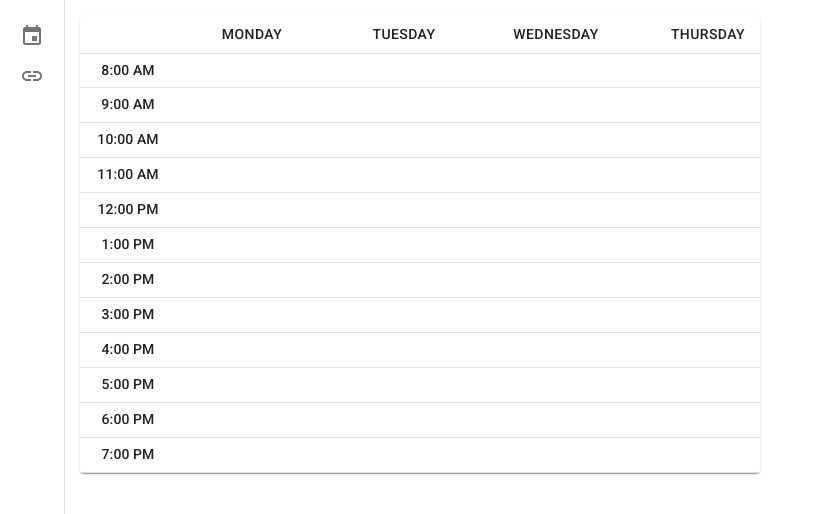
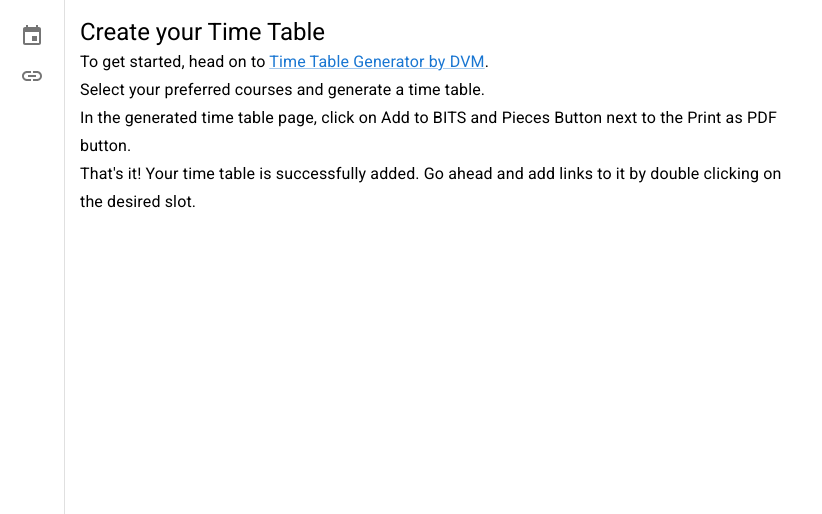
Before and after one commit to Aviral-Omar/bits-and-pieces-extension, a React (Create React App) app: page / in a window 1280 px wide. Shown: the top 514 px of the page, without its empty margins (0-822 px from the left). Built offline with nearby package versions, Linux system fonts and the light colour scheme.

Commit message:
handled single click on slots

```diff
--- a/public/background_scripts/ttgen.js
+++ b/public/background_scripts/ttgen.js
@@ -16,6 +16,10 @@ browser.webNavigation.onCompleted.addListener(
 
 browser.runtime.onMessage.addListener((message) => {
   if (message.tt) {
-    browser.storage.local.set({ ...message, classLinks: {} });
+    const ld = new Array(12);
+    for (let i = 0; i < 12; i++) {
+      ld[i] = new Array(6).fill(null);
+    }
+    browser.storage.local.set({ ...message, linkData: ld });
   }
 });
--- a/public/content_scripts/su.js
+++ /dev/null
@@ -1 +0,0 @@
-document.querySelector("div.abcRioButton")[0].click();
--- /dev/null
+++ b/src/views/TT/HelpPage.jsx
@@ -0,0 +1,28 @@
+import React from 'react';
+import { Typography, Box, Link } from '@mui/material';
+
+const HelpPage = () => (
+	<Box>
+		<Typography variant="h5">Create your Time Table</Typography>
+		<Typography variant="subtitle1">
+			To get started, head on to{' '}
+			<Link href="https://timetable.bits-dvm.org/pilani.html">
+				Time Table Generator by DVM
+			</Link>
+			.
+		</Typography>
+		<Typography variant="subtitle1">
+			Select your preferred courses and generate a time table.
+		</Typography>
+		<Typography variant="subtitle1">
+			In the generated time table page, click on Add to BITS and Pieces Button next to the
+			Print as PDF button.
+		</Typography>
+		<Typography variant="subtitle1">
+			That&apos;s it! Your time table is successfully added. Go ahead and add links to it by
+			double clicking on the desired slot.
+		</Typography>
+	</Box>
+);
+
+export default HelpPage;
--- /dev/null
+++ b/src/views/TT/Slot.jsx
@@ -0,0 +1,61 @@
+/* global browser*/
+import React from 'react';
+import { TableCell, Typography } from '@mui/material';
+import PropTypes from 'prop-types';
+
+const createTab = async link => await browser.tabs.create({ url: link });
+
+const Slot = props => {
+	const { slot, link, day, index } = props;
+	let clicks = [];
+	let timeout;
+
+	const clickHandler = event => {
+		event.preventDefault();
+		clicks.push(new Date().getTime());
+		window.clearTimeout(timeout);
+		timeout = window.setTimeout(() => {
+			if (clicks.length > 1 && clicks[clicks.length - 1] - clicks[clicks.length - 2] < 300) {
+				console.log('Double click');
+			} else {
+				createTab(link);
+			}
+		}, 250);
+	};
+
+	return (
+		<TableCell
+			sx={{
+				backgroundColor:
+					slot.type === 'L'
+						? 'text.secondary'
+						: slot.type === 'P'
+						? 'success.main'
+						: 'warning.main',
+				cursor: 'pointer',
+			}}
+			onClick={clickHandler}
+			key={`${day} ${index}`}
+		>
+			<Typography
+				variant="body2"
+				align="center"
+				sx={{ color: 'white' }}
+			>{`${slot.name}`}</Typography>
+			<Typography
+				variant="body2"
+				align="center"
+				sx={{ color: 'white' }}
+			>{`${slot.type}${slot.section}`}</Typography>
+		</TableCell>
+	);
+};
+
+Slot.propTypes = {
+	slot: PropTypes.object,
+	link: PropTypes.string,
+	day: PropTypes.number,
+	index: PropTypes.number,
+};
+
+export default Slot;
--- a/src/views/TT/TT.jsx
+++ b/src/views/TT/TT.jsx
@@ -10,18 +10,26 @@ import {
 	Paper,
 	Box,
 	Typography,
+	Tooltip,
 } from '@mui/material';
+import { Help } from '@mui/icons-material';
+
+import HelpPage from './HelpPage';
+import Slot from './Slot';
 
 const TimeTable = () => {
 	const [tt, setTT] = useState([]);
 	const [tableData, setTD] = useState([]);
+	const [linkData, setLD] = useState([]);
 
 	const days = ['Monday', 'Tuesday', 'Wednesday', 'Thursday', 'Friday', 'Saturday'];
+
+	const help = `Double Click slot to add or modify link.\nSingle Click to redirect.\nWhen using multiple Google accounts, login with your BITS Email first.`;
 
 	useEffect(() => {
 		const td = new Array(12);
 		for (let i = 0; i < 12; i++) {
-			td[i] = new Array(6).fill(undefined);
+			td[i] = new Array(6).fill(null);
 		}
 
 		tt.forEach(course => {
@@ -71,8 +79,9 @@ const TimeTable = () => {
 
 	useEffect(() => {
 		const getTT = async () => {
-			const temp = await browser.storage.local.get('tt');
+			const temp = await browser.storage.local.get(['tt', 'linkData']);
 			setTT(JSON.stringify(temp) === '{}' ? [] : temp.tt);
+			setLD(JSON.stringify(temp) === '{}' ? [] : temp.linkData);
 		};
 		getTT();
 	}, []);
@@ -81,13 +90,17 @@ const TimeTable = () => {
 		return index < 5 ? `${index + 7}:00 AM` : index > 5 ? `${index - 5}:00 PM` : `12:00 PM`;
 	};
 
-	return tableData?.length ? (
+	return tt?.length ? (
 		<TableContainer component={Paper} sx={{ maxWidth: 680, maxHeight: 568 }}>
 			<Table size="small" stickyHeader style={{ width: 'auto', tableLayout: 'auto' }}>
 				<TableHead>
 					<TableRow>
-						<TableCell>
-							<Box sx={{ width: 64 }}></Box>
+						<TableCell align="center">
+							<Tooltip title={help} arrow>
+								<Box sx={{ width: 64 }}>
+									<Help />
+								</Box>
+							</Tooltip>
 						</TableCell>
 						{days.map(day => (
 							<TableCell align="center" key={day}>
@@ -110,30 +123,14 @@ const TimeTable = () => {
 							</TableCell>
 							{time.map((slot, day) => {
 								return slot ? (
-									<TableCell
-										sx={{
-											backgroundColor:
-												slot.type === 'L'
-													? 'text.secondary'
-													: slot.type === 'P'
-													? 'success.main'
-													: 'warning.main',
-										}}
-										key={`${day} ${time}`}
-									>
-										<Typography
-											variant="body2"
-											align="center"
-											sx={{ color: 'white' }}
-										>{`${slot.name}`}</Typography>
-										<Typography
-											variant="body2"
-											align="center"
-											sx={{ color: 'white' }}
-										>{`${slot.type}${slot.section}`}</Typography>
-									</TableCell>
+									<Slot
+										slot={slot}
+										link={linkData[index]?.[day]}
+										day={day}
+										index={index}
+									/>
 								) : (
-									<TableCell key={`${day} ${time}`}></TableCell>
+									<TableCell key={`${day} ${index}`}></TableCell>
 								);
 							})}
 						</TableRow>
@@ -142,7 +139,7 @@ const TimeTable = () => {
 			</Table>
 		</TableContainer>
 	) : (
-		<Box></Box>
+		<HelpPage />
 	);
 };
 
```
Also changed, not shown: 2 other files (tests, documents, lock files or other folders).
